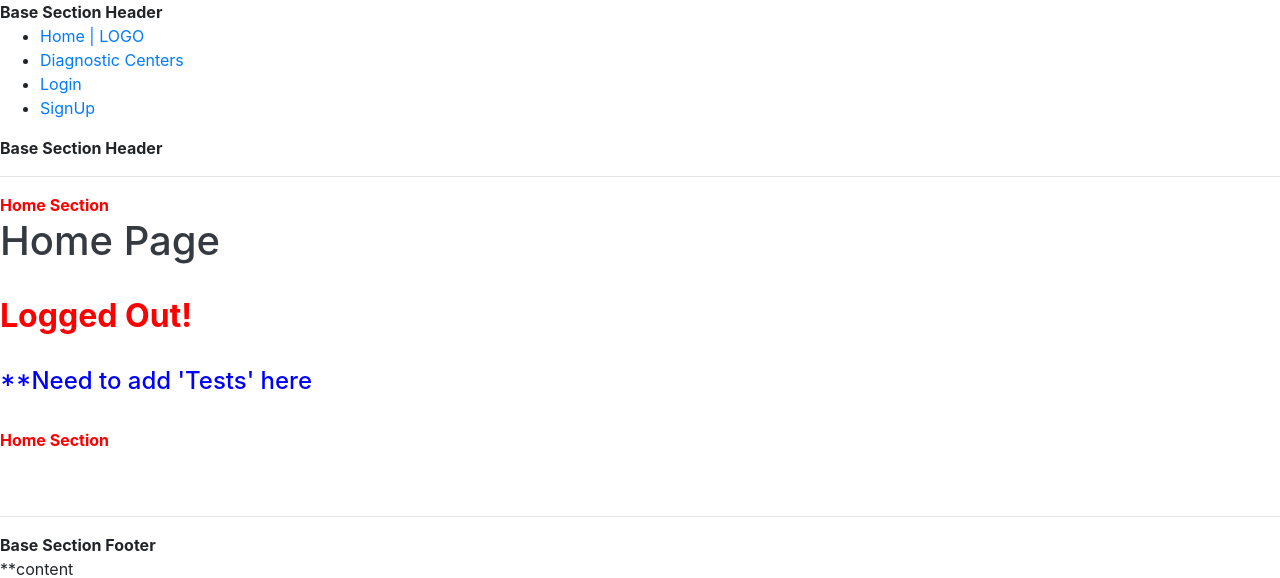
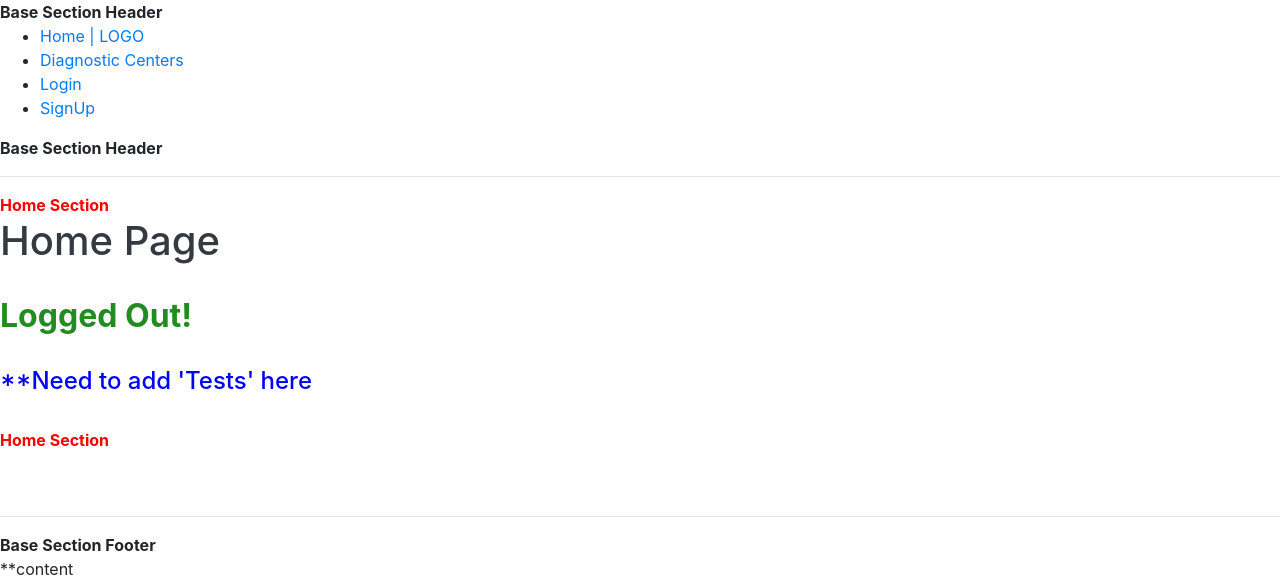
Before and after one commit to siyam04/ODLRS_v.2, a Django app: page / in a window 1280 px wide. Shown: the top 578 px of the page. Run offline with Django 3.2, Linux system fonts and the light colour scheme; some libraries are stand-ins or nearby versions.

```diff
--- a/templates/home.html
+++ b/templates/home.html
@@ -12,7 +12,7 @@
         {% if user.is_authenticated %}
             <h4 style="color: blue">**Welcome @<b><a href="{% url 'custom_users:profile' %}" style="color: forestgreen">{{ user.username }}</a></b></h4>
         {% else %}
-            <h2><b style="color: red">Logged Out!</b></h2>
+            <h2><b style="color: forestgreen">Logged Out!</b></h2>
         {% endif %}
         <br>
         <h4 style="color: blue">**Need to add 'Tests' here</h4>
```
Also changed, not shown: db.sqlite3.
